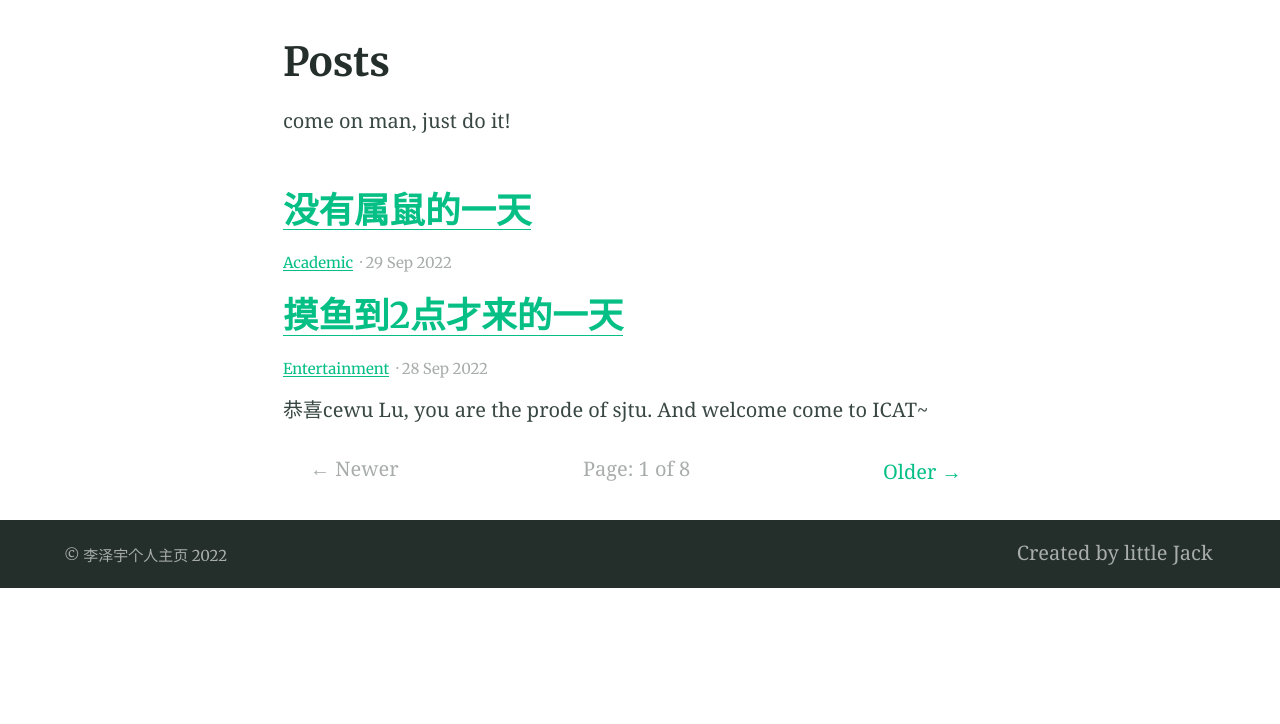
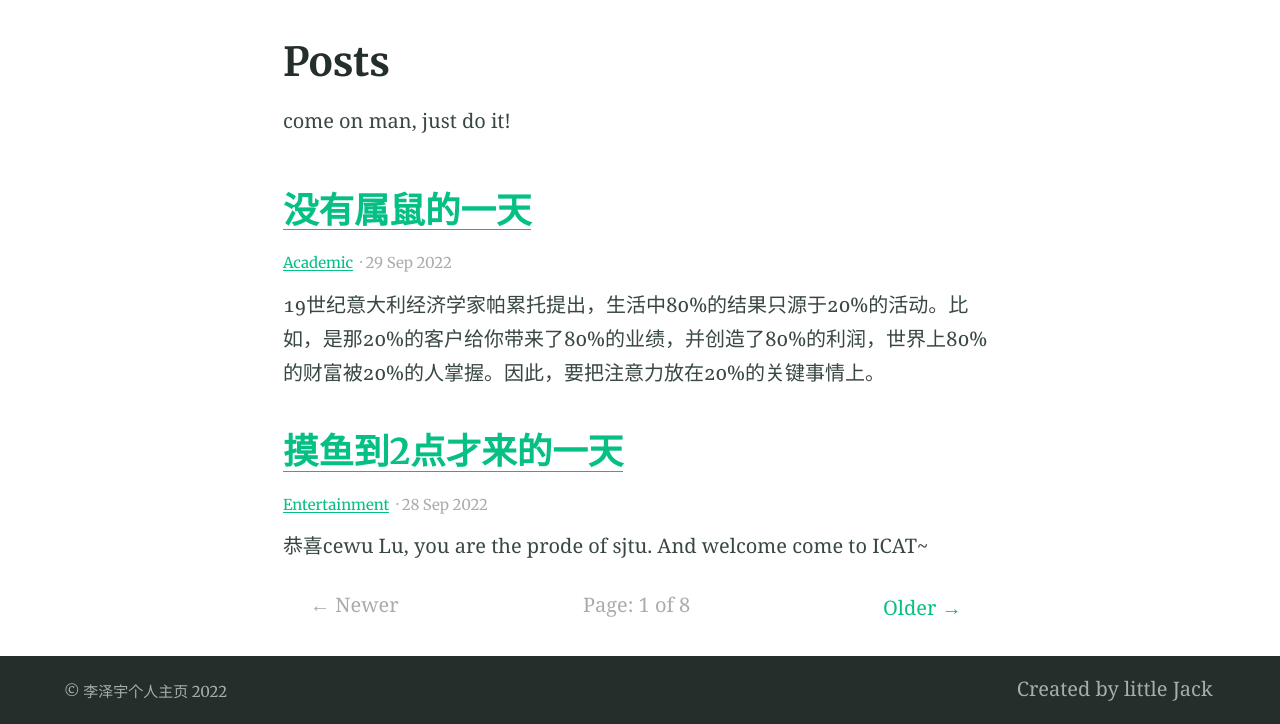
Before and after one commit to lizeyujack/lizeyujack.github.io, a Jekyll site: the page built from blog/index.html, in a window 1280 px wide. Shown: the part 424-1148 px from the top of the page. Built offline with Jekyll 4.4.1, drawn with Linux system fonts in a browser that asks for light colours; the list of posts is cut into pages by our own code; before the commit the page ends 1012 px from its top, so only the background shows below that.

Commit message:
Update 2022-09-29-example-post-sixteen.md

```diff
--- a/_posts/2022-09-29-example-post-sixteen.md
+++ b/_posts/2022-09-29-example-post-sixteen.md
@@ -6,6 +6,8 @@ categories:
 feature_image: "https://user-images.githubusercontent.com/53364734/191680041-3352d56c-bf95-4fe7-b917-5a07bdb7621d.png"
 
 ---
+19世纪意大利经济学家帕累托提出，生活中80%的结果只源于20%的活动。比如，是那20%的客户给你带来了80%的业绩，并创造了80%的利润，世界上80%的财富被20%的人掌握。因此，要把注意力放在20%的关键事情上。
+
 
 <!-- more -->
 
```
